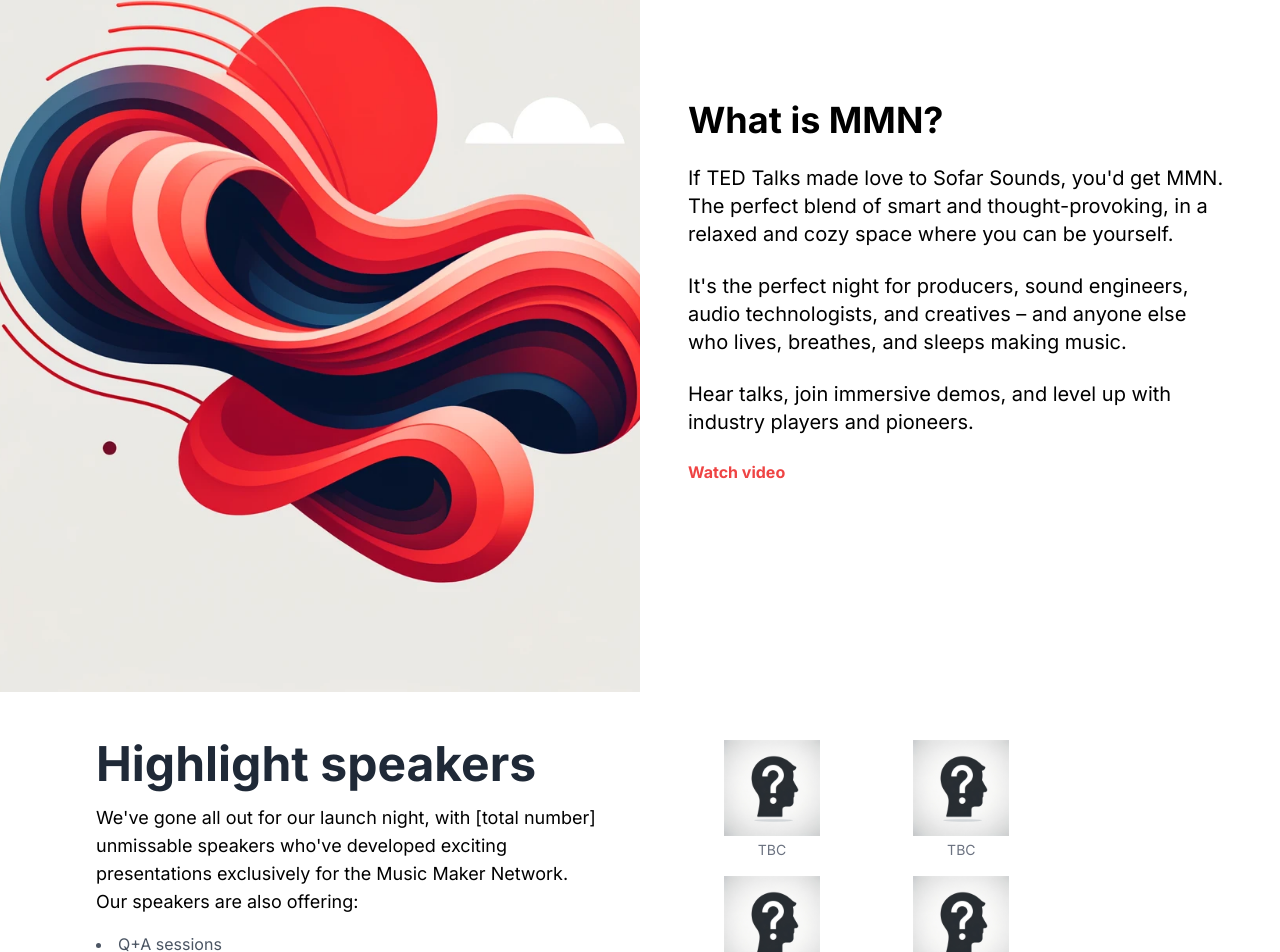
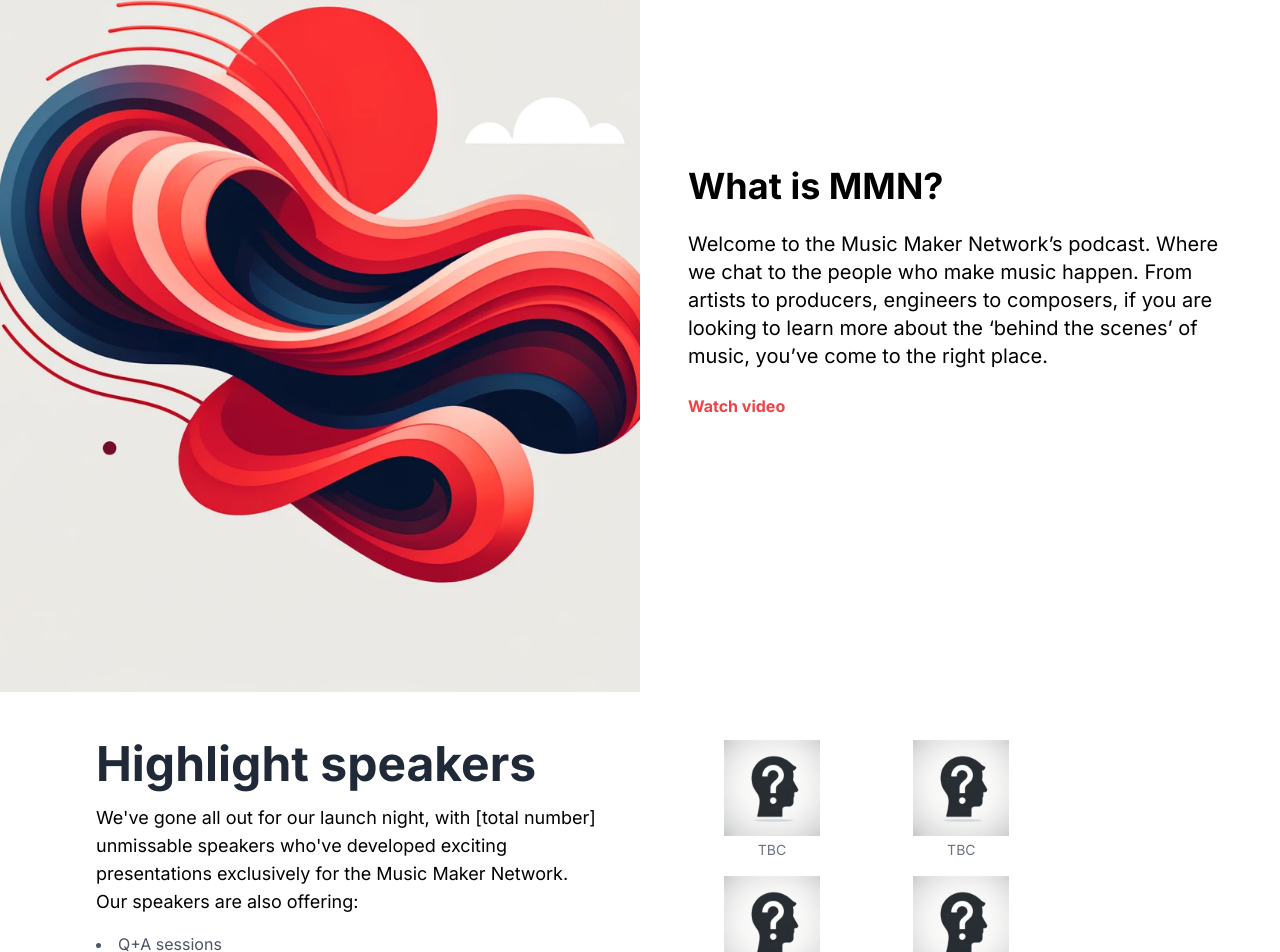
Before and after one commit to unwontedsponn/mmn, a Next.js app: page / in a window 1280 px wide. Shown: the part 972-1924 px from the top of the page. Built offline with nearby package versions, Linux system fonts and the light colour scheme.

Commit message:
Updated About text

```diff
--- a/app/components/About.js
+++ b/app/components/About.js
@@ -18,15 +18,7 @@ const About = () => {
       <div className="w-1/2 flex flex-col justify-center p-12 space-y-6 bg-white">
         <h1 className="text-4xl font-bold">What is MMN?</h1>
         <p className="text-xl">
-          {`If TED Talks made love to Sofar Sounds, you'd get MMN. The perfect blend of smart and
-          thought-provoking, in a relaxed and cozy space where you can be yourself.`}
-        </p>
-        <p className="text-xl">
-          {`It's the perfect night for producers, sound engineers, audio technologists, and creatives – and
-          anyone else who lives, breathes, and sleeps making music.`}
-        </p>
-        <p className="text-xl">
-          Hear talks, join immersive demos, and level up with industry players and pioneers.
+          {`Welcome to the Music Maker Network’s podcast. Where we chat to the people who make music happen. From artists to producers, engineers to composers, if you are looking to learn more about the ‘behind the scenes’ of music, you’ve come to the right place. `}
         </p>
         <Link href="/watch-video" className="text-red-500 hover:text-red-700 font-bold">Watch video</Link>
       </div>
```
